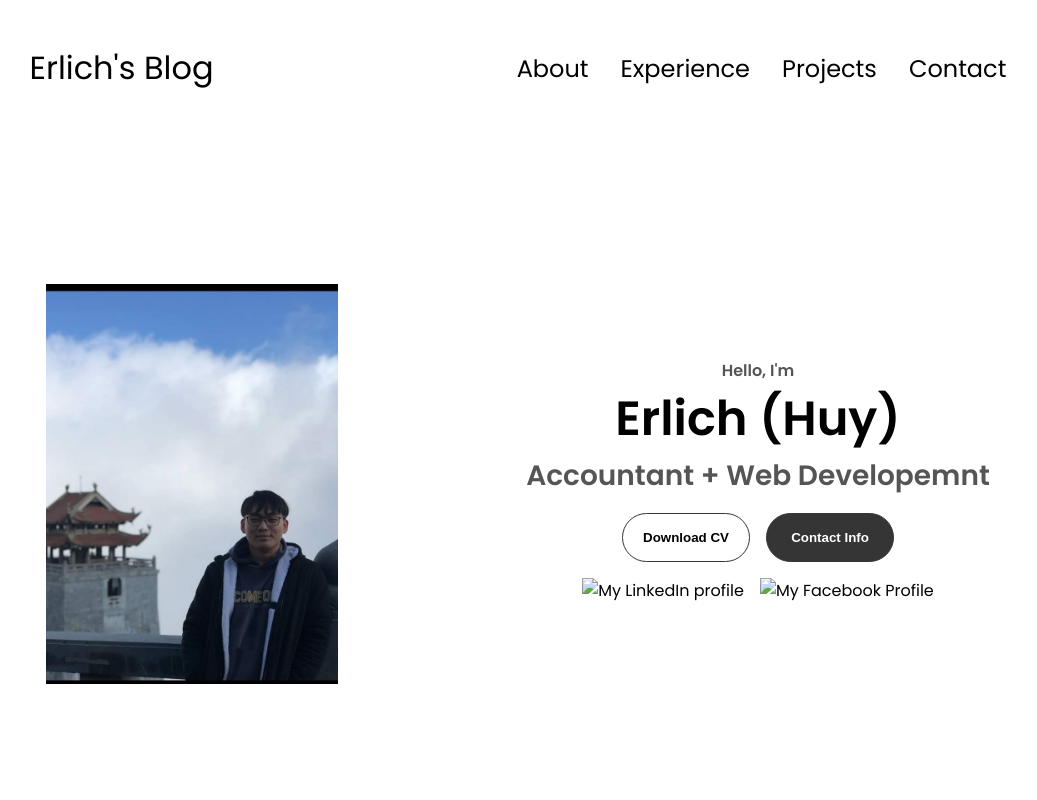
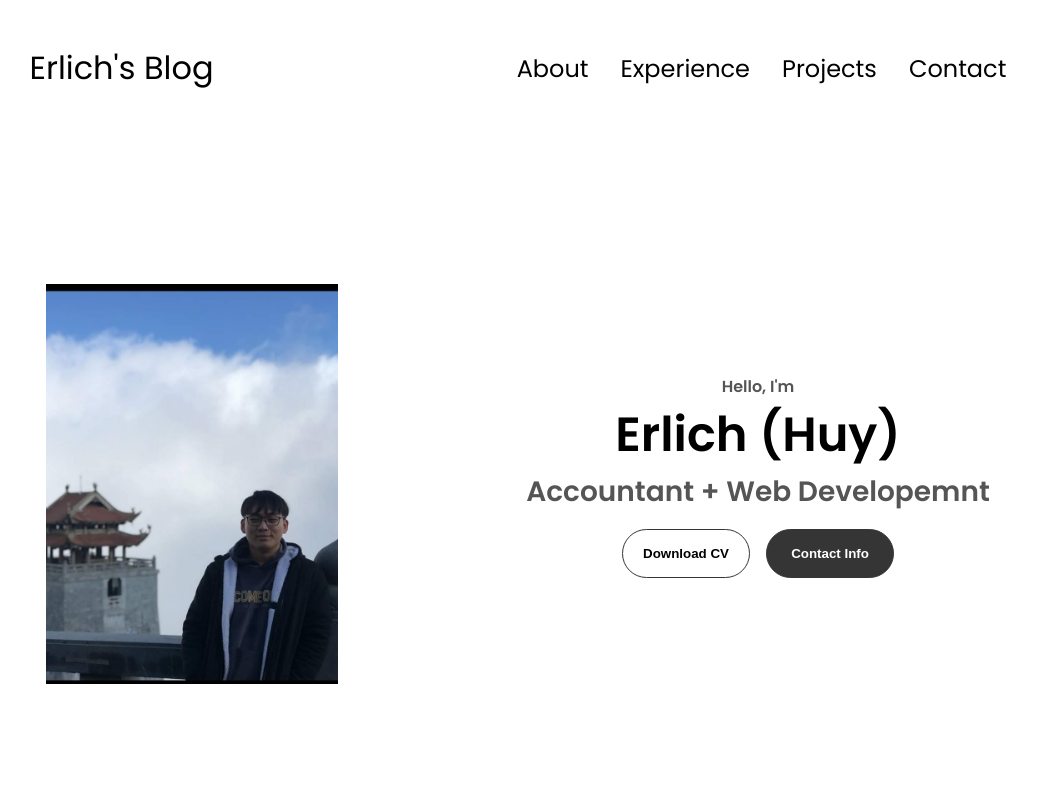
Before and after one commit to Erlichng0/personal-website, a plain HTML site: page index.html in a window 1280 px wide. Shown: the top 800 px of the page, without its empty margins (122-1159 px from the left). Drawn offline with Linux system fonts and the light colour scheme.

Commit message:
Update index.html

```diff
--- a/index.html
+++ b/index.html
@@ -56,18 +56,7 @@
           </button>
         </div>
         <div id="socials-container">
-          <img
-            src=""
-            alt="My LinkedIn profile"
-            class="icon"
-            onclick="location.href='https://www.linkedin.com/in/erlichng/'"
-          />
-          <img
-            src=""
-            alt="My Facebook Profile"
-            class="icon"
-            onclick="location.href='https://www.facebook.com/n9huyanh/'"
-          />
+
         </div>
       </div>
     </section>
```
